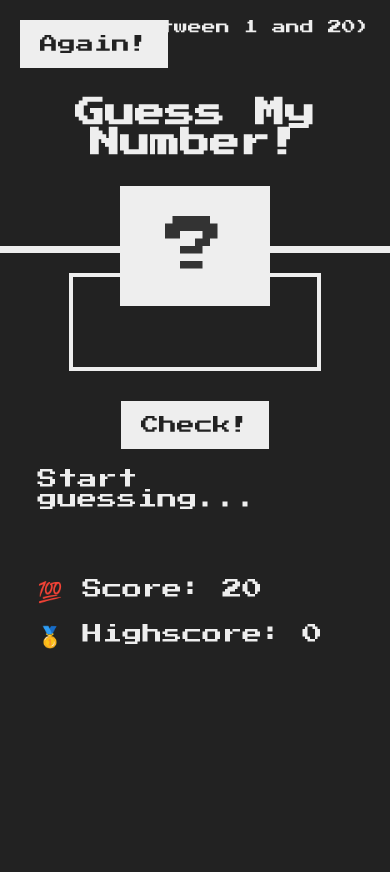
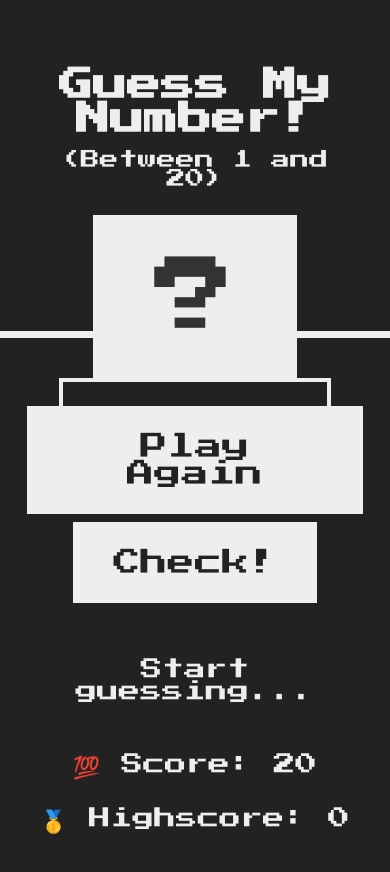
Before and after one commit to LukaMarcetaDev/Guess-My-Number, a plain HTML site: page index.html in a window 390 px wide. Before the commit the page ends 844 px from the top, so only its background shows below. Drawn offline with Linux system fonts and the light colour scheme.

Commit message:
Responsive

```diff
--- a/index.html
+++ b/index.html
@@ -11,7 +11,7 @@
     <header>
       <h1>Guess My Number!</h1>
       <p class="between">(Between 1 and 20)</p>
-      <button class="btn again">Again!</button>
+      <button class="btn again">Play Again</button>
       <div class="number">?</div>
     </header>
     <main>
--- a/script.js
+++ b/script.js
@@ -1,63 +1,30 @@
 "use strict";
 
-<<<<<<< HEAD
-// Generate a random secret number between 1 and 20
-=======
->>>>>>> 78a209a (Initial commit)
 let secretNumber = Math.trunc(Math.random() * 20) + 1;
 let score = 20;
 let highscore = 0;
 
-<<<<<<< HEAD
-// Function to update the message on the screen
-=======
->>>>>>> 78a209a (Initial commit)
 const displayMessage = function (message) {
   document.querySelector(".message").textContent = message;
 };
 
-<<<<<<< HEAD
-// Event listener for the "Check" button
-=======
->>>>>>> 78a209a (Initial commit)
 document.querySelector(".check").addEventListener("click", function () {
   const guess = Number(document.querySelector(".guess").value);
   console.log(guess, typeof guess);
 
-<<<<<<< HEAD
-  // When there is no input
   if (!guess) {
     displayMessage("⛔️ No number!");
-
-    // When the player wins
-=======
-  if (!guess) {
-    displayMessage("⛔️ No number!");
->>>>>>> 78a209a (Initial commit)
   } else if (guess === secretNumber) {
     displayMessage("🎉 Correct Number!");
     document.querySelector(".number").textContent = secretNumber;
 
-<<<<<<< HEAD
-    // Change background and number box style
     document.querySelector("body").style.backgroundColor = "#60b347";
     document.querySelector(".number").style.width = "30rem";
 
-    // Update highscore if necessary
-=======
-    document.querySelector("body").style.backgroundColor = "#60b347";
-    document.querySelector(".number").style.width = "30rem";
-
->>>>>>> 78a209a (Initial commit)
     if (score > highscore) {
       highscore = score;
       document.querySelector(".highscore").textContent = highscore;
     }
-<<<<<<< HEAD
-
-    // When the guess is incorrect
-=======
->>>>>>> 78a209a (Initial commit)
   } else if (guess !== secretNumber) {
     if (score > 1) {
       displayMessage(guess > secretNumber ? "📈 Too high!" : "📉 Too low!");
@@ -70,18 +37,10 @@ document.querySelector(".check").addEventListener("click", function () {
   }
 });
 
-<<<<<<< HEAD
-// Event listener for the "Again" button to reset the game
-=======
->>>>>>> 78a209a (Initial commit)
 document.querySelector(".again").addEventListener("click", function () {
   score = 20;
   secretNumber = Math.trunc(Math.random() * 20) + 1;
 
-<<<<<<< HEAD
-  // Reset UI elements to the initial state
-=======
->>>>>>> 78a209a (Initial commit)
   displayMessage("Start guessing...");
   document.querySelector(".score").textContent = score;
   document.querySelector(".number").textContent = "?";
--- a/style.css
+++ b/style.css
@@ -118,36 +118,71 @@ h1 {
   margin-bottom: 2rem;
 }
 
-@media (max-width: 768px) {
+/* Dodaj ove media query sekcije na kraj postojećeg CSS-a */
+
+@media (max-width: 730px) {
+  html {
+    font-size: 85%;
+  }
+
   header {
-    height: 30vh;
+    height: 40vh;
+    padding: 2rem;
+    display: flex;
+    flex-direction: column;
+    align-items: center;
+    text-align: center;
+  }
+
+  h1 {
+    font-size: 2.5rem;
+    position: static;
+    transform: none;
+    margin-top: 3rem;
+  }
+
+  .again {
+    position: static;
+    order: 1;
+    margin-bottom: 1rem;
+  }
+
+  .between {
+    position: static;
+    margin-top: 1rem;
+  }
+
+  .number {
+    position: relative;
+    transform: none;
+    left: auto;
+    margin: 2rem 0;
   }
 
   main {
+    height: auto;
     flex-direction: column;
-    justify-content: center;
-    align-items: center;
-    height: auto;
-    padding: 2rem;
+    padding: 3rem 2rem;
   }
 
   .left,
   .right {
-    width: 90%;
-    margin-bottom: 2rem;
+    width: 100%;
+    text-align: center;
   }
 
-  h1 {
-    font-size: 3rem;
+  .right {
+    margin-top: 4rem;
+    font-size: 1.6rem;
+  }
+
+  .message {
+    margin-bottom: 4rem;
   }
 
   .guess {
-    width: 80%;
     font-size: 4rem;
-  }
-
-  .btn {
-    padding: 1.5rem 2rem;
-    font-size: 1.8rem;
+    width: 20rem;
+    padding: 1.5rem;
   }
 }
```
